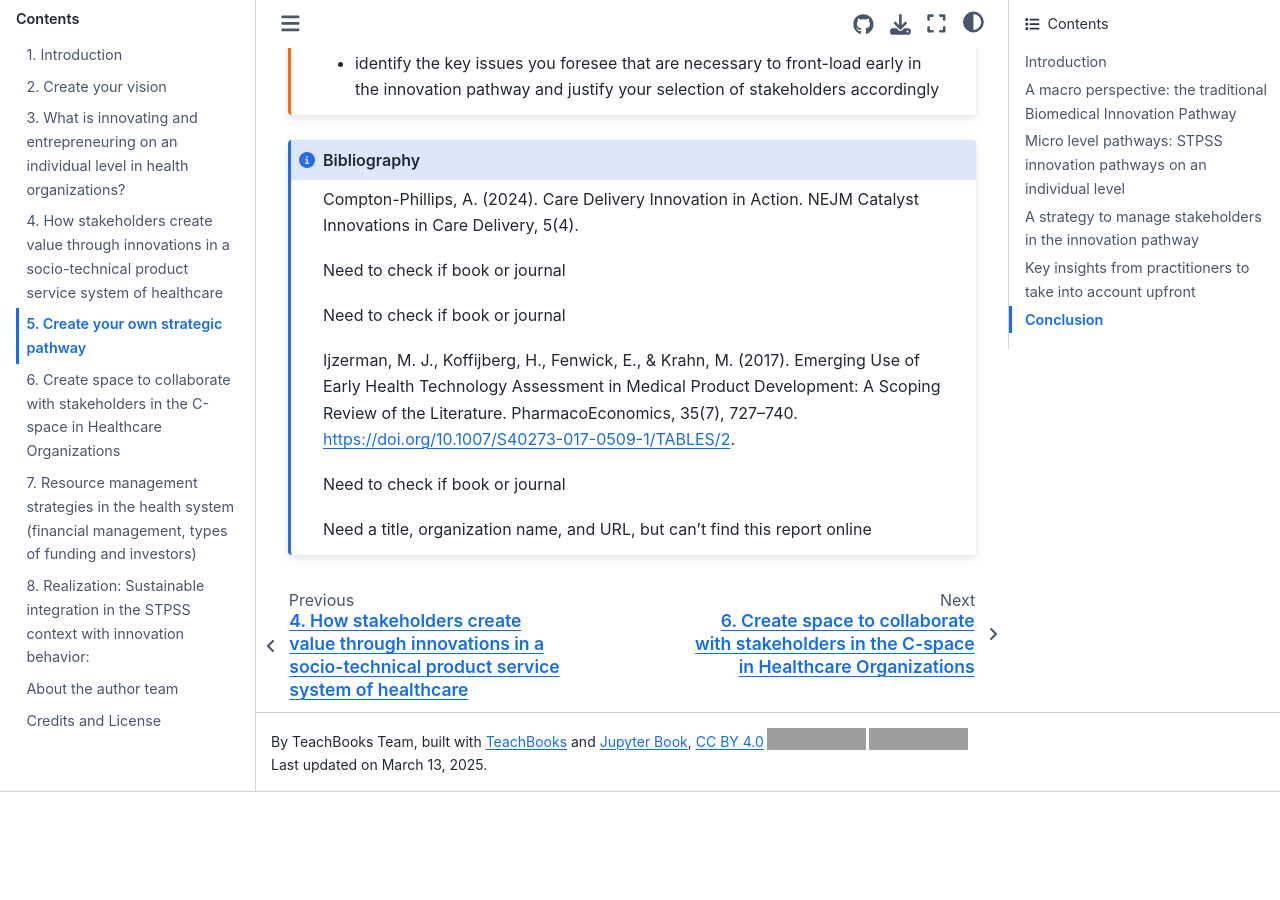
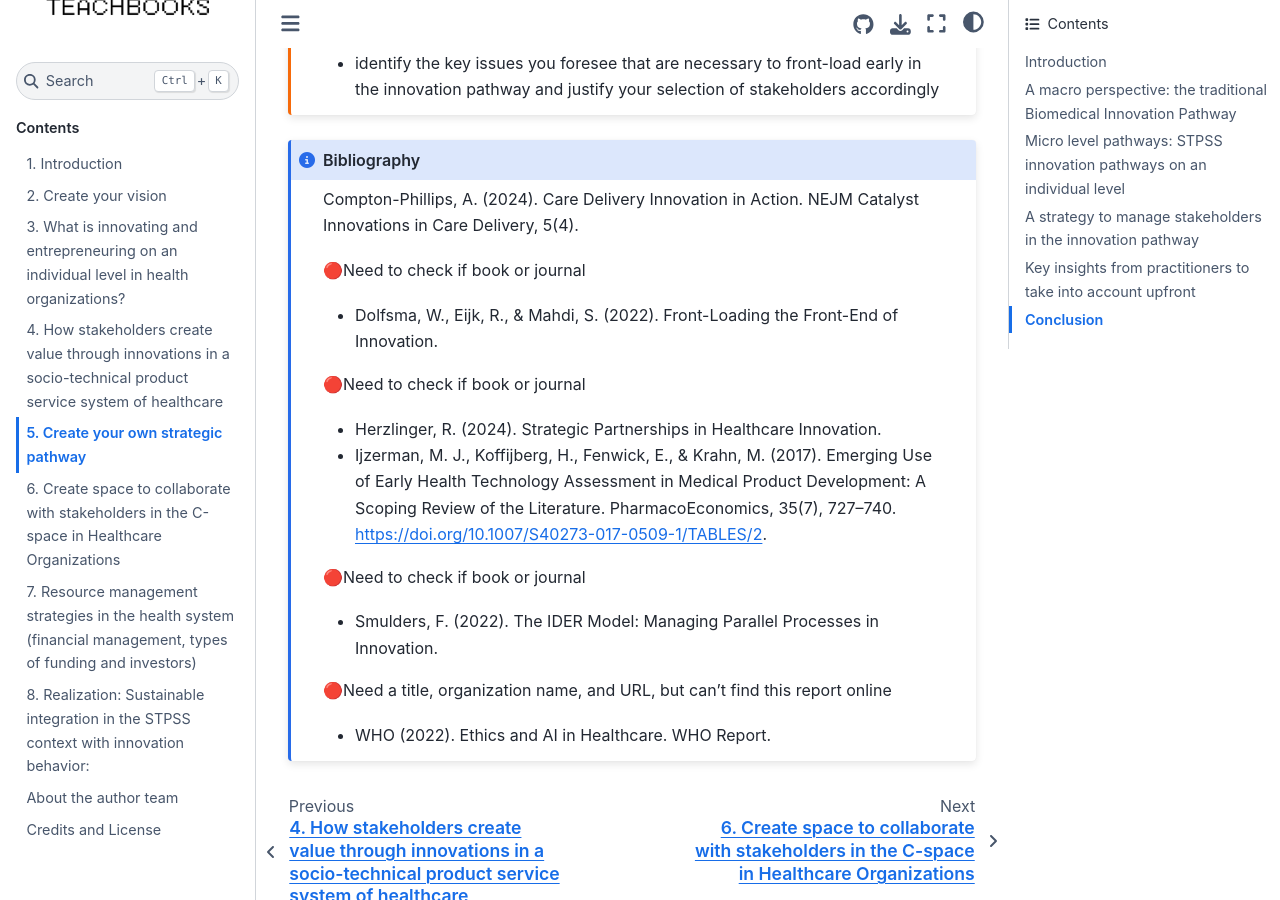
Before and after one commit to pietervandekerckhove/handbook-innovating-health, a Jupyter Book: the page built from book/chapters/06_innovation_pathway.md, in a window 1280 px wide and 900 px high, scrolled down 17389 px. Built offline with Jupyter Book 1.0.4 settings and Sphinx 7.4.7 and the Sphinx Book theme 1.1.4, drawn with Linux system fonts in a browser that asks for light colours; pages that are not in the unit, such as notebooks, are missing from menus; comment, search, counter and statistics services are not loaded; before the commit the page ends 18181 px from its top, so only the background shows below that; grey boxes are pictures that could not be loaded.

Commit message:
Better comments for citations

````diff
--- a/book/chapters/06_innovation_pathway.md
+++ b/book/chapters/06_innovation_pathway.md
@@ -442,19 +442,18 @@
 ```{admonition} Bibliography
 :class: note
 
-
 Compton-Phillips, A. (2024). Care Delivery Innovation in Action. NEJM Catalyst Innovations in Care Delivery, 5(4).
 
-Need to check if book or journal
-<!-- Dolfsma, W., Eijk, R., & Mahdi, S. (2022). Front-Loading the Front-End of Innovation. -->
+🔴Need to check if book or journal
+* Dolfsma, W., Eijk, R., & Mahdi, S. (2022). Front-Loading the Front-End of Innovation.
 
-Need to check if book or journal
-<!-- Herzlinger, R. (2024). Strategic Partnerships in Healthcare Innovation. -->
+🔴Need to check if book or journal
+* Herzlinger, R. (2024). Strategic Partnerships in Healthcare Innovation.
 
-Ijzerman, M. J., Koffijberg, H., Fenwick, E., & Krahn, M. (2017). Emerging Use of Early Health Technology Assessment in Medical Product Development: A Scoping Review of the Literature. PharmacoEconomics, 35(7), 727–740. https://doi.org/10.1007/S40273-017-0509-1/TABLES/2.
+* Ijzerman, M. J., Koffijberg, H., Fenwick, E., & Krahn, M. (2017). Emerging Use of Early Health Technology Assessment in Medical Product Development: A Scoping Review of the Literature. PharmacoEconomics, 35(7), 727–740. https://doi.org/10.1007/S40273-017-0509-1/TABLES/2.
 
-Need to check if book or journal
-<!-- Smulders, F. (2022). The IDER Model: Managing Parallel Processes in Innovation. -->
+🔴Need to check if book or journal
+* Smulders, F. (2022). The IDER Model: Managing Parallel Processes in Innovation.
 
-Need a title, organization name, and URL, but can't find this report online
-<!-- WHO (2022). Ethics and AI in Healthcare. WHO Report. -->
+🔴Need a title, organization name, and URL, but can't find this report online
+* WHO (2022). Ethics and AI in Healthcare. WHO Report.
````
Also changed, not shown: book/chapters/05_healthcare_innovation.md (+4 -4 lines).
